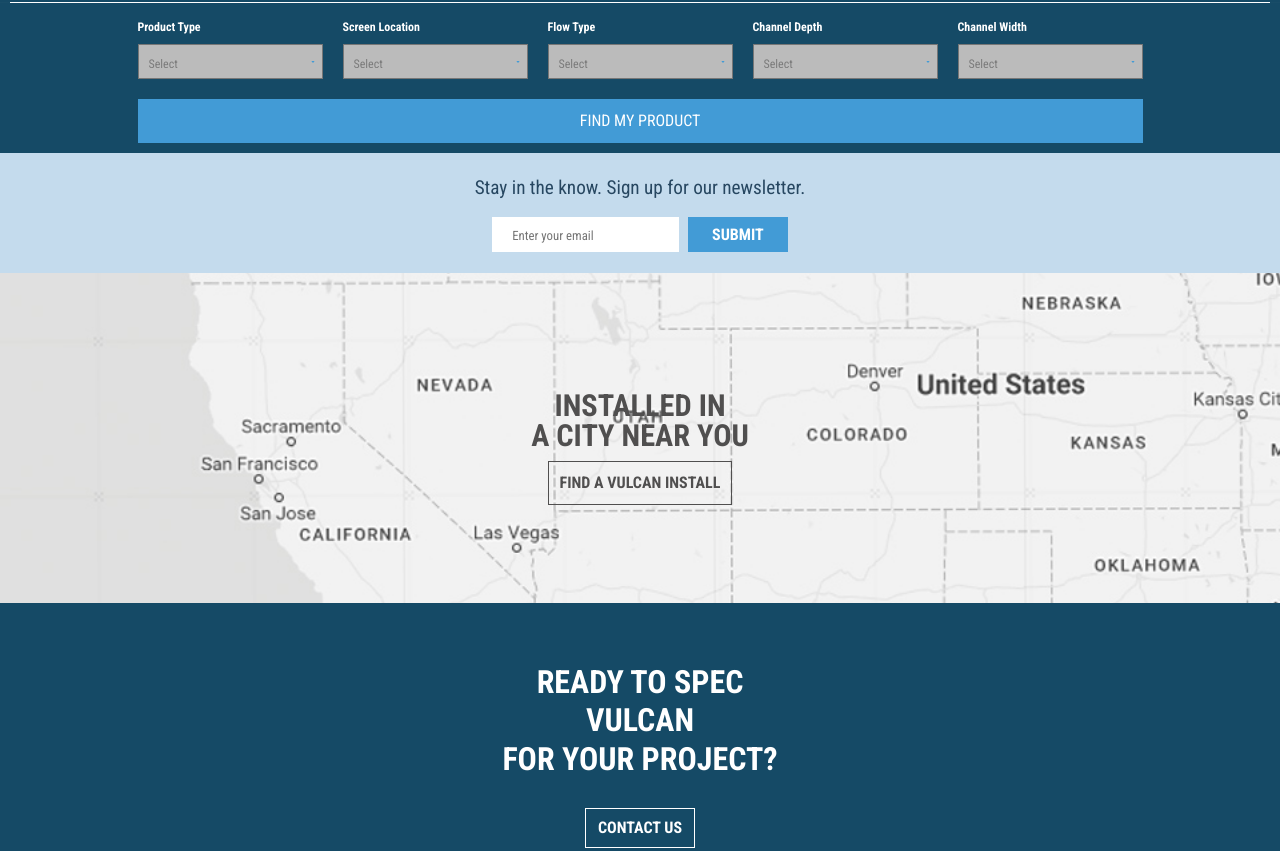
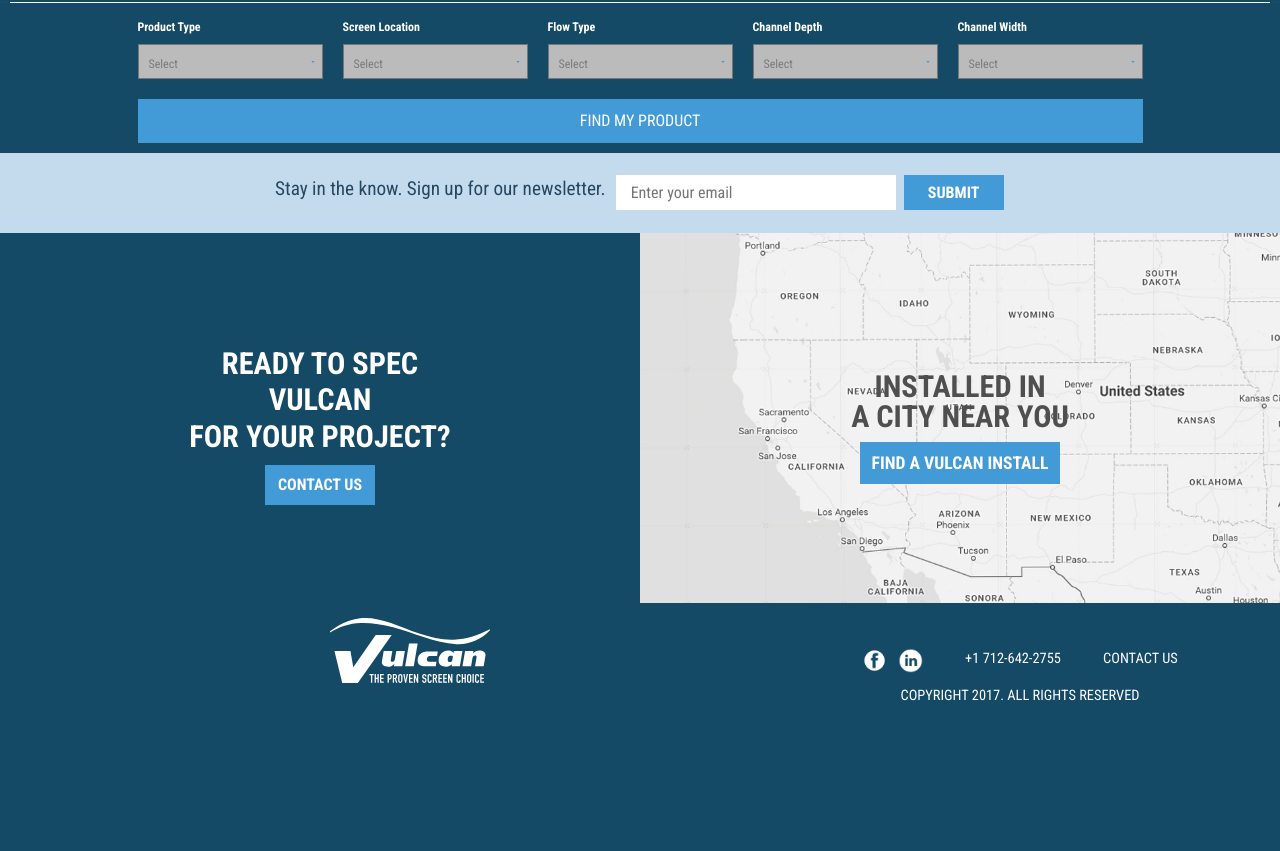
Before and after one commit to wanradavich/Food-Explorer, a website: page dev/index.html in a window 1280 px wide. Shown: the part 973-1824 px from the top of the page. After the commit the page ends 1696 px from the top, so only its background shows below. Drawn offline with nearby package versions, Linux system fonts and the light colour scheme; files that its build step writes are made by us from their sources; files whose address does not match are found by name.

Commit message:
tablet size done

```diff
--- a/dev/index.html
+++ b/dev/index.html
@@ -339,11 +339,11 @@
         <!-- Form Code -->
         <form action="#" class="sign-up">
           <div class="container">
-            <div>
+            <div class="form-container">
               <label for="email" id="newsletter-text">
                 Stay in the know. Sign up for our newsletter.
               </label>
-              <div>
+              <div id="input-button-container">
                 <input
                 type="text"
                 id="email"
@@ -404,16 +404,18 @@
               >
             </div>
             <div id="phone-number">
-              <!-- phone image will go here -->
+              <!-- <img
+                src="images/circle-phone (2).svg"
+              > -->
               <span>+1 712-642-2755</span>
             </div>
             <div id="contact-us-footer">
               <!-- email image will go here -->
               <span>CONTACT US</span>
             </div>
-          </div>
             <div id="copyright">
               COPYRIGHT 2017. ALL RIGHTS RESERVED
+            </div>
           </div>
         </div>
       </footer>
--- a/dev/scss/_footer.scss
+++ b/dev/scss/_footer.scss
@@ -23,9 +23,61 @@
     flex-direction: row;
     justify-content: space-evenly;
     margin-top: 30px;
+    flex-wrap: wrap;
 }
 #copyright {
     margin-bottom: 30px;
     margin-top: 10px;
 
 }
+.footer-holder::before {
+    content: "";
+    position: absolute;
+    left: -60px;
+    top: -62px;
+    right: 0;
+    z-index: 10;
+    height: 166px;
+    background-size: 160% 80%;
+    background-repeat: no-repeat;
+    background-image: url("../images/wave-blue-light.png");
+  }
+
+@media (min-width: 470px) {
+    #copyright {
+        margin-top: 0;
+    }
+    #footer-contact {
+        margin-top: 0;
+    }
+    #vulcan-logo-footer {
+        height: 65px;
+    }
+    #footer-logo {
+        margin-bottom: 20px;
+    }
+}
+@media(min-width: 768px) {
+    // #footer-contact {
+    //     margin-top: 0;
+    // }
+    // #vulcan-logo-footer {
+    //     height: 65px;
+    // }
+    #footer-logo {
+        margin-bottom: 40px;
+        width: 275px;
+    }
+    .footer-holder {
+        display: flex;
+    }
+    #footer-contact {
+        height: 70px;
+        margin-top: 30px;
+        width: 400px;
+        margin-right: 60px;
+    }
+    #copyright {
+        margin-bottom: 0;
+    }
+}
--- a/dev/scss/_form.scss
+++ b/dev/scss/_form.scss
@@ -21,10 +21,41 @@
     height: 35px;
     border: none;
     margin-right: 5px;
-    width: 187px;
+    width: 60%;
     margin-top: 7px;
 }
 #email::placeholder {
     font-size: 0.8em;
     padding-left: 20px;
 }
+@media(min-width: 400px) {
+    #email {
+        width: 70%;
+    }
+}
+@media(min-width: 768px){
+    #email {
+        min-width: 280px;
+        margin-top: 0;
+        margin-right: 8px;
+    }
+    .form-container {
+        display: flex;
+        flex-direction: row;
+    }
+    #input-button-container {
+        display: flex;
+        margin-left: 10px;
+    }
+    .sign-up {
+        height: 80px;
+    }
+    .container {
+        padding: 0 5px;
+        max-width: 750px;
+    }
+    #email::placeholder {
+        font-size: 1em;
+        padding-left: 15px;
+    }
+}
--- a/dev/scss/_location.scss
+++ b/dev/scss/_location.scss
@@ -25,7 +25,7 @@
 }
 #map-img {
     width: 100%;
-    height: 100%;
+    min-height: 330px;
     object-fit: cover;
     // position: absolute;
     // left: 50%;
@@ -34,7 +34,6 @@
 
 .map-container {
     overflow: hidden;
-    height: 330px;
     width: 100%;
     position: relative;
     margin-bottom: 60px;
@@ -60,13 +59,52 @@
     position: relative;
   }
 #find-vulcan {
-    font-size: 1rem;
+    font-size: 1.1rem;
     line-height: 20px;
     border: 1px solid rgb(80, 79, 79);
-    padding: 11px;
+    padding: 11px 12px;
 
 }
 #installed-in {
-    margin-top: 20px;
+    margin-top: 25px;
     margin-bottom: 10px;
 }
+@media (min-width: 768px) {
+    .location {
+        display: flex;
+        flex-direction: row;
+        width: 50%;
+        order: 2;
+    }
+    #location-contact-us, #find-vulcan {
+        border: none;
+        background-color: rgba(66, 155, 214, 1);
+        color: white;
+    }
+    #location-contact-us {
+        margin-top: 10px;
+    }
+    .user-block {
+        display: flex;
+        margin-bottom: 0;
+    }
+    .contact-us {
+        width: 50%;
+    }
+    #map-overlay {
+        bottom: 20px;
+    }
+    // #find-vulcan {
+    //     font-size: 0.9rem;
+    // }
+    #map-img {
+        min-height: 370px;
+    }
+    #vulcan-spec {
+        font-size: 1.9em;
+    }
+    .map-container {
+        margin-bottom: 15px;
+    }
+
+}
```
Also changed, not shown: dev/images/circle-phone (2).svg (added). Lines whose indentation alone changed are shown as unchanged.
